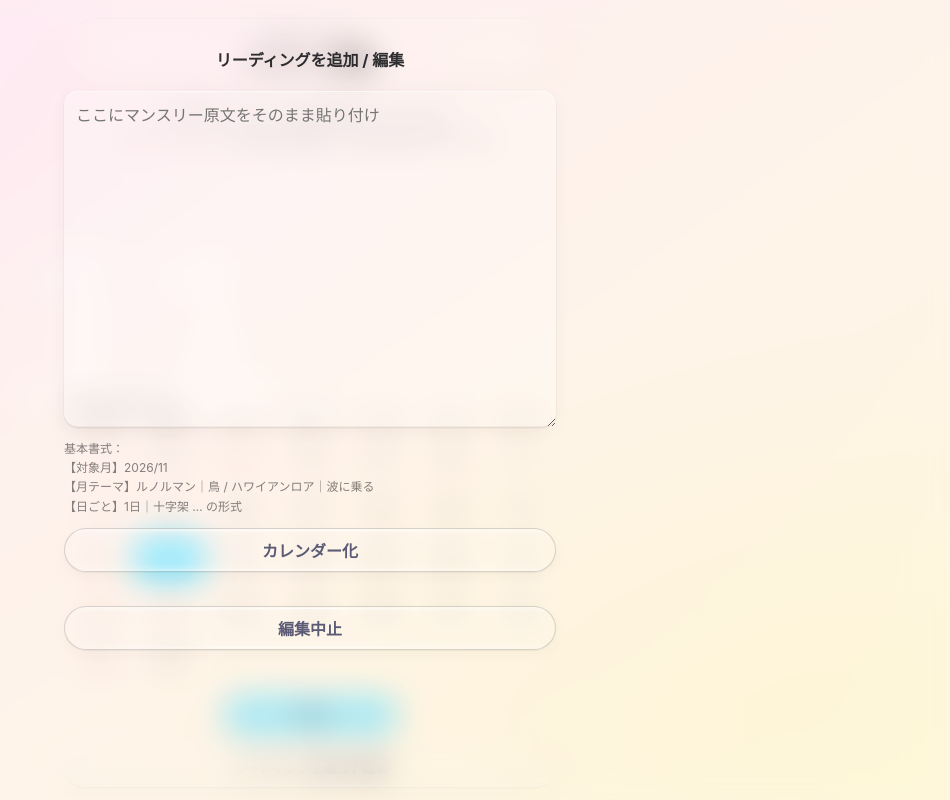
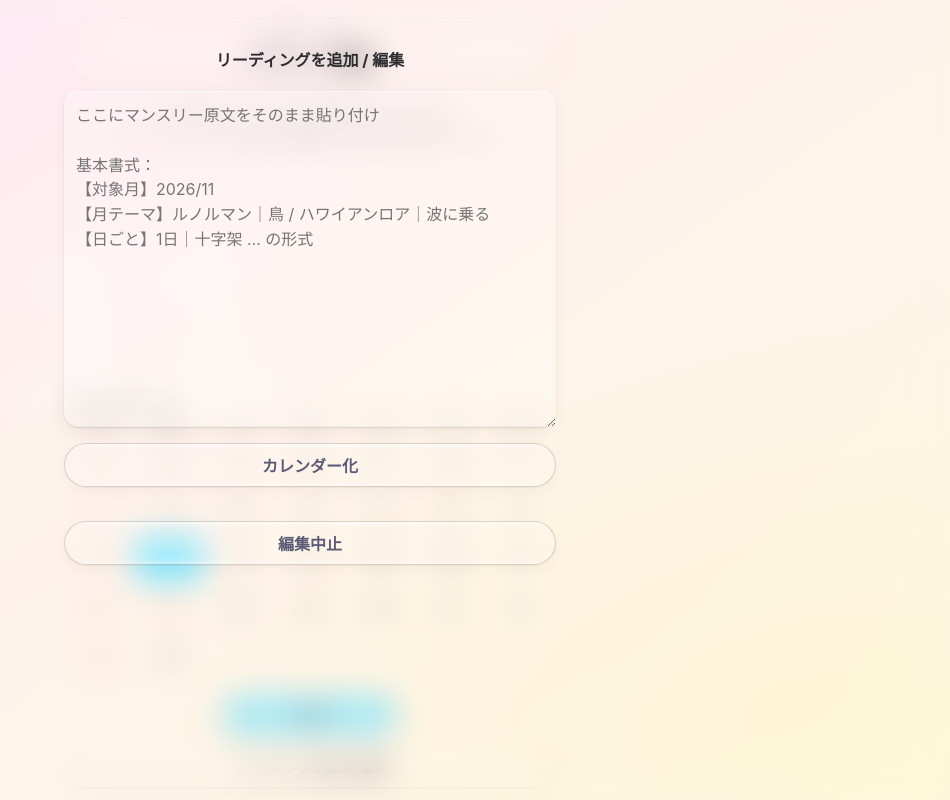
Before and after one commit to cielpeco/pecoyomi, a plain HTML site: page index.html in a window 1280 px wide. Both pictures are taken after a click on the button "リーディングを追加 / 編集". Shown: the whole page, without its empty margins (330-1280 px from the left). Drawn offline with Linux system fonts and the light colour scheme.

Commit message:
Add files via upload
注釈文を移動

```diff
--- a/index.html
+++ b/index.html
@@ -8,7 +8,7 @@
   <meta name="apple-mobile-web-app-status-bar-style" content="black-translucent" />
   <meta name="apple-mobile-web-app-title" content="pecoyomi" />
   <title>pecoyomi</title>
-  <!-- pecoyomi v1.22 -->
+  <!-- pecoyomi v1.23 -->
   <style>
     :root{
       --bg:#FFFAFC;
@@ -1880,13 +1880,12 @@
         </div>
       </div>
       <div class="modal-body">
-        <textarea id="rawInput" placeholder="ここにマンスリー原文をそのまま貼り付け"></textarea>
-        <div class="hint">
-          基本書式：<br>
-          【対象月】2026/11<br>
-          【月テーマ】ルノルマン｜鳥 / ハワイアンロア｜波に乗る<br>
-          【日ごと】1日｜十字架 … の形式
-        </div>
+        <textarea id="rawInput" placeholder="ここにマンスリー原文をそのまま貼り付け
+
+基本書式：
+【対象月】2026/11
+【月テーマ】ルノルマン｜鳥 / ハワイアンロア｜波に乗る
+【日ごと】1日｜十字架 … の形式"></textarea>
         <div class="actions">
           <button class="action secondary" id="parseBtn">カレンダー化</button>
           <button class="action hidden" id="saveBtn">この内容で保存</button>
```
